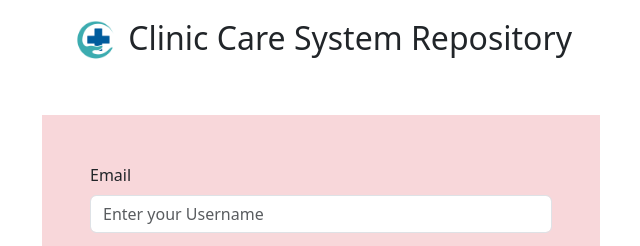
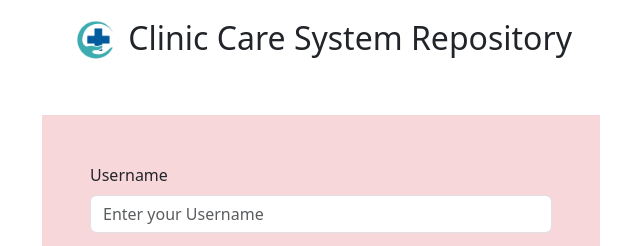
Before and after one commit to shangshai0905/clinicalcaresystem, a plain HTML site: page index.html in a window 1280 px wide. Shown: the top 246 px of the page, 319-959 px from the left. Drawn offline with nearby package versions, Linux system fonts and the light colour scheme.

Commit message:
edit some info in index.html

```diff
--- a/index.html
+++ b/index.html
@@ -14,7 +14,7 @@
         <div class="d-flex justify-content-center">
         <form action="patient.html" class="w-50 bg-danger-subtle p-5">
             <div class="mb-3">
-                <label for="uname" class="form-label">Email</label>
+                <label for="uname" class="form-label">Username</label>
                 <input type="text" name="uname" id="uname" class="form-control" placeholder="Enter your Username">
             </div>
             <div class="mb-3">
```
